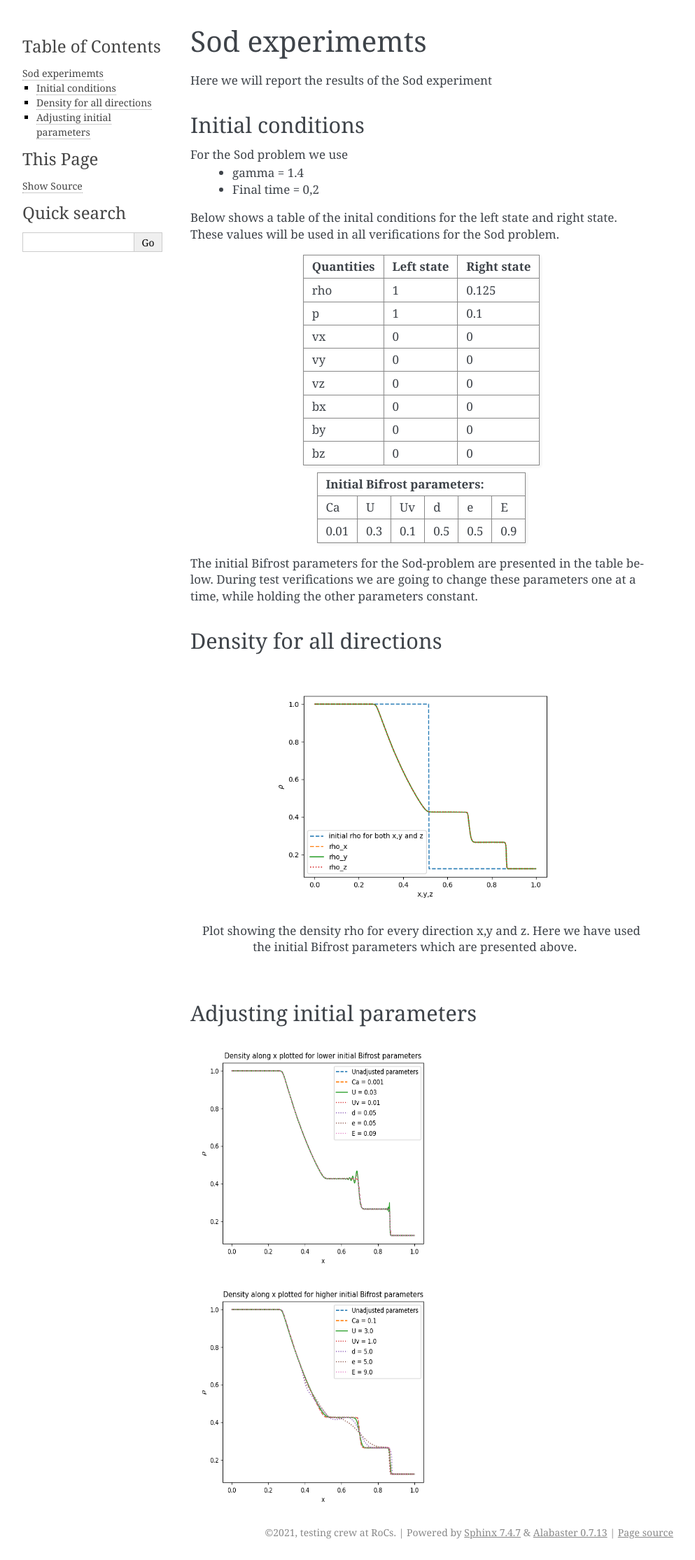
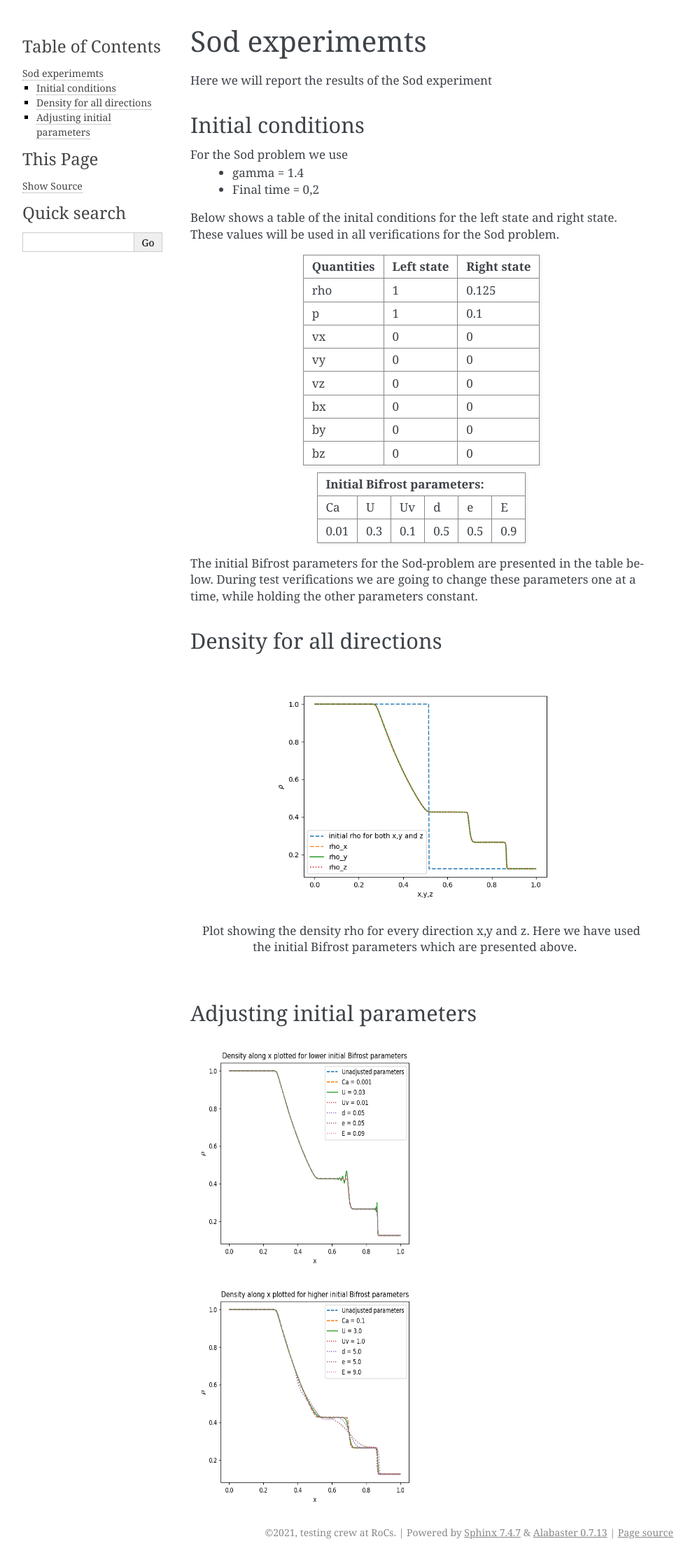
Before and after one commit to guadabsb15/summer_2021_report, a Sphinx documentation site: the page built from docs/source/sod.rst, in a window 1280 px wide. Shown: the whole page at 70% size, without its empty margins (148-1141 px from the left). Built offline with Sphinx 7.4.7, drawn with Linux system fonts in a browser that asks for light colours.

Commit message:
minor image ajustment

```diff
--- a/docs/source/sod.rst
+++ b/docs/source/sod.rst
@@ -55,7 +55,7 @@ Adjusting initial parameters
 
 .. image:: images_sod_bifrost/sod_bifrost_x_ibf_l_rho.png
     :scale: 70 %
-    :width: 80 %
+    :width: 75 %
 .. image:: images_sod_bifrost/sod_bifrost_x_ibf_h_rho.png
     :scale: 70 %
-    :width: 80 %
+    :width: 75 %
```
